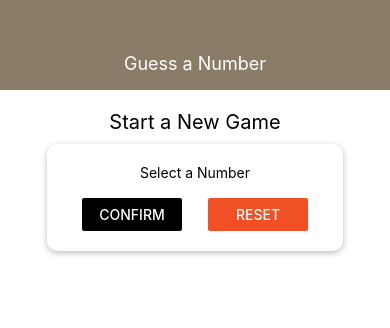
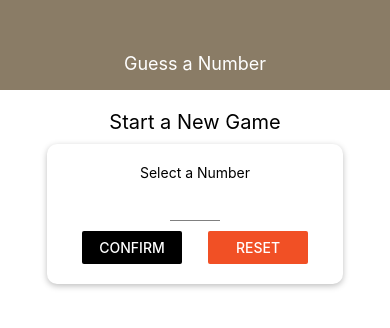
Before and after one commit to ryanstgermain/guess-a-number-native, a React Native app: screen / in a window 390 px wide. Shown: the top 328 px of the page. Built offline with nearby package versions, Linux system fonts and the light colour scheme.

Commit message:
Moved the input to its own component and changed some stuff with styling.

```diff
--- a/components/Card.js
+++ b/components/Card.js
@@ -3,7 +3,7 @@
 
 const Card = (props) => {
   return (
-    <View style={{...styles.card, ...props.style}}>
+    <View style={{ ...styles.card, ...props.style }}>
       {props.children}
     </View>
   );
--- /dev/null
+++ b/components/Input.js
@@ -0,0 +1,20 @@
+import React from 'react';
+import { StyleSheet, TextInput } from 'react-native';
+// import colors from '../constants/colors';
+
+const Input = (props) => {
+  return (
+    <TextInput {...props} style={{ ...styles.input, ...props.style }}></TextInput>
+  );
+};
+
+const styles = StyleSheet.create({
+  input: {
+    height: 30,
+    borderBottomColor: 'grey',
+    borderBottomWidth: 1,
+    marginVertical: 10
+  }
+});
+
+export default Input;
--- a/screens/StartGameScreen.js
+++ b/screens/StartGameScreen.js
@@ -1,8 +1,9 @@
 import React from 'react';
-import { StyleSheet, View, Text, TextInput, Button } from 'react-native';
+import { StyleSheet, View, Text, Button } from 'react-native';
 import colors from '../constants/colors';
 
 import Card from '../components/Card';
+import Input from '../components/Input';
 
 const StartGameScreen = (props) => {
   return (
@@ -10,7 +11,14 @@
       <Text style={styles.title}>Start a New Game</Text>
       <Card style={styles.inputContainer}>
         <Text>Select a Number</Text>
-        <TextInput />
+        <Input
+          style={styles.input}
+          blurOnSubmit
+          autoCapitalize='none'
+          autoCorrect={false}
+          keyboardType='number-pad'
+          maxLength={2}
+        />
         <View style={styles.buttonContainer}>
           <View style={styles.button}>
             <Button
@@ -63,6 +71,11 @@
 
   button: {
     width: 100
+  },
+
+  input: {
+    width: 50,
+    textAlign: 'center'
   }
 });
 
```
